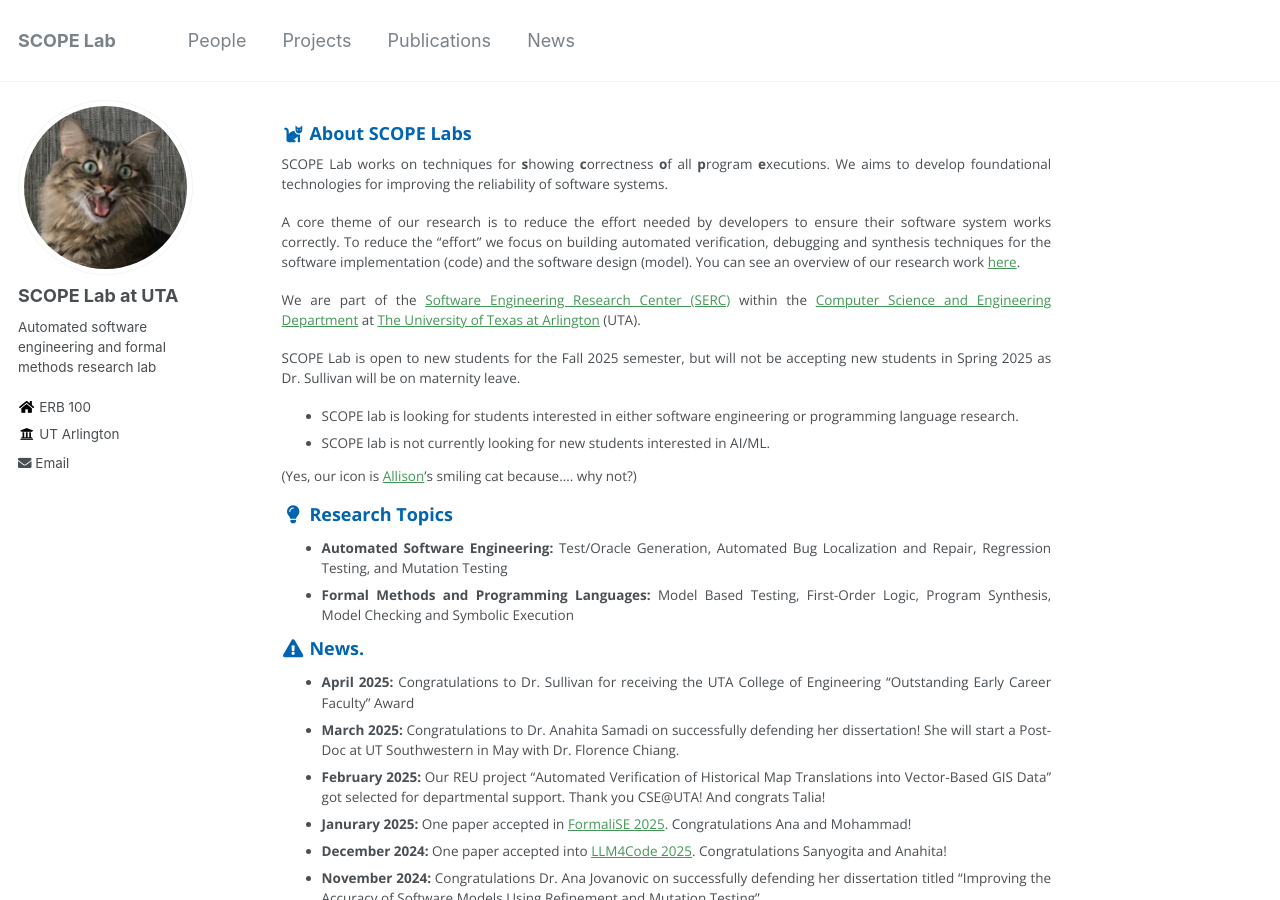
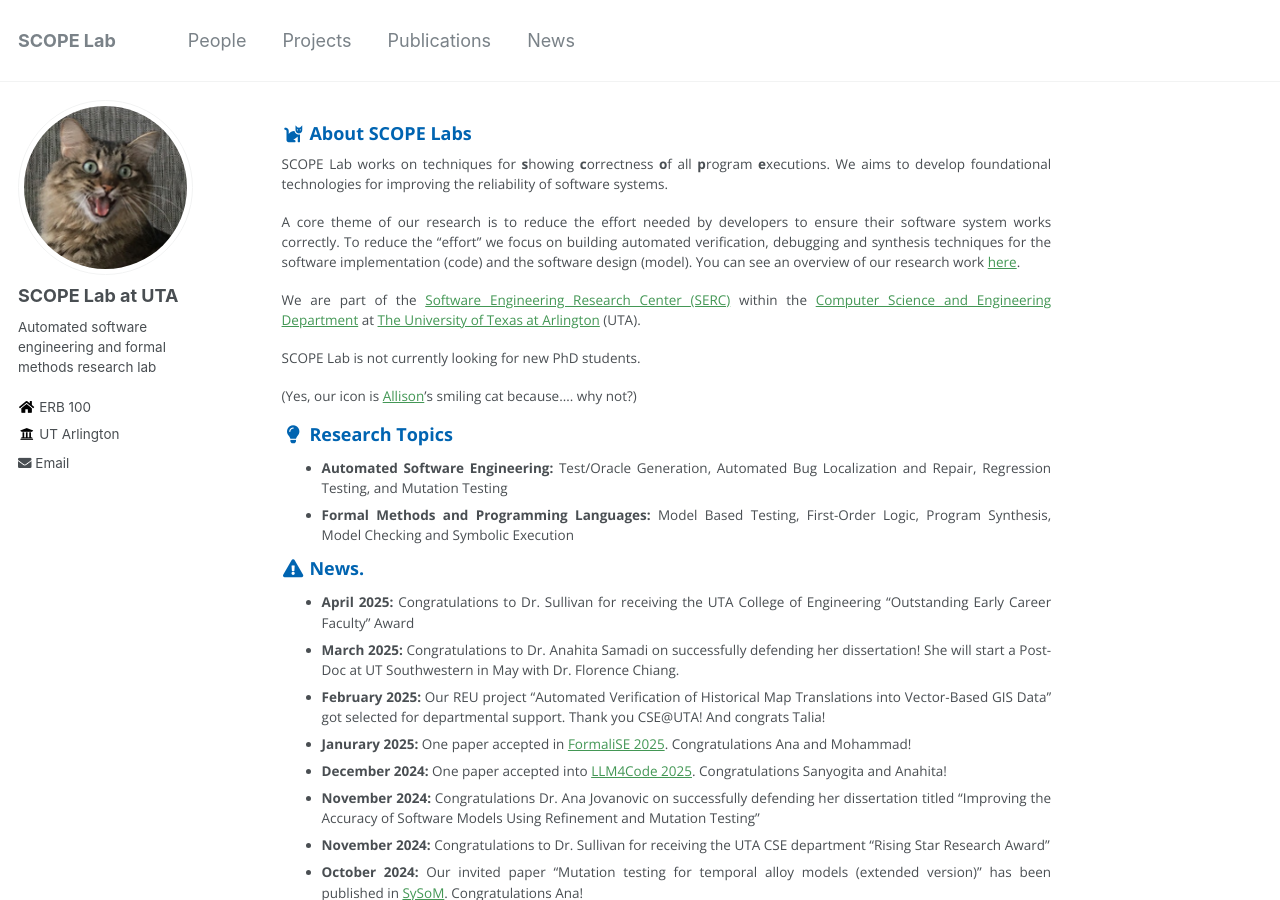
Before and after one commit to SCOPELabUTA/SCOPELabUTA.github.io, a Jekyll site: the page built from _pages/about.md, in a window 1280 px wide and 900 px high. Built offline with Jekyll 4.4.1, drawn with Linux system fonts in a browser that asks for light colours.

Commit message:
Update about.md

```diff
--- a/_pages/about.md
+++ b/_pages/about.md
@@ -15,9 +15,7 @@ A core theme of our research is to reduce the effort needed by developers to ens
 
 We are part of the [Software Engineering Research Center (SERC)](https://se-research-center.uta.edu/) within the [Computer Science and Engineering Department](https://www.uta.edu/academics/schools-colleges/engineering/academics/departments/cse) at [The University of Texas at Arlington](https://www.uta.edu/) (UTA).
 
-SCOPE Lab is open to new students for the Fall 2025 semester, but will not be accepting new students in Spring 2025 as Dr. Sullivan will be on maternity leave.
-* SCOPE lab is looking for students interested in either software engineering or programming language research.
-* SCOPE lab is not currently looking for new students interested in AI/ML.
+SCOPE Lab is not currently looking for new PhD students.
 
 (Yes, our icon is [Allison](https://allisonius.github.io/)'s smiling cat because.... why not?)
 
```
